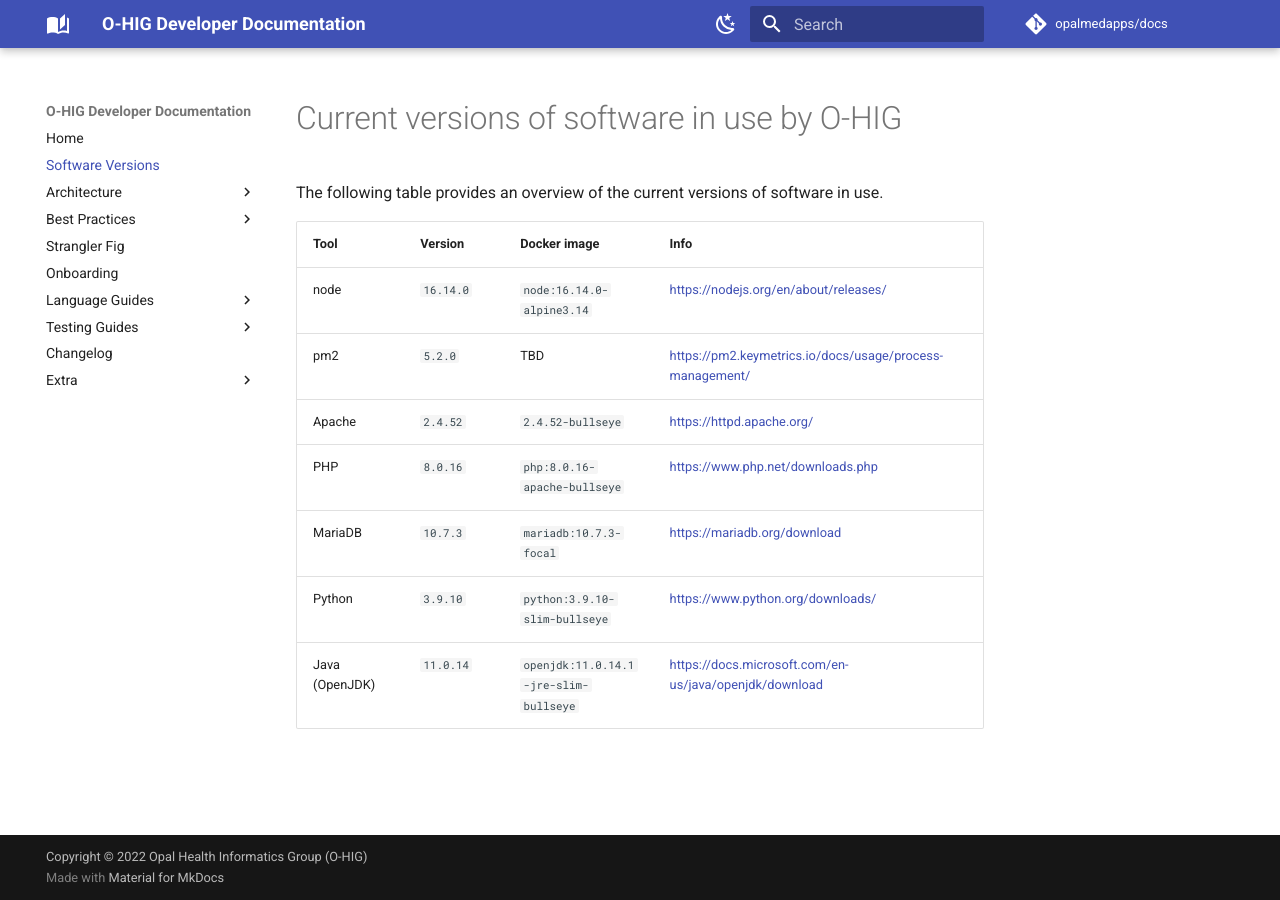
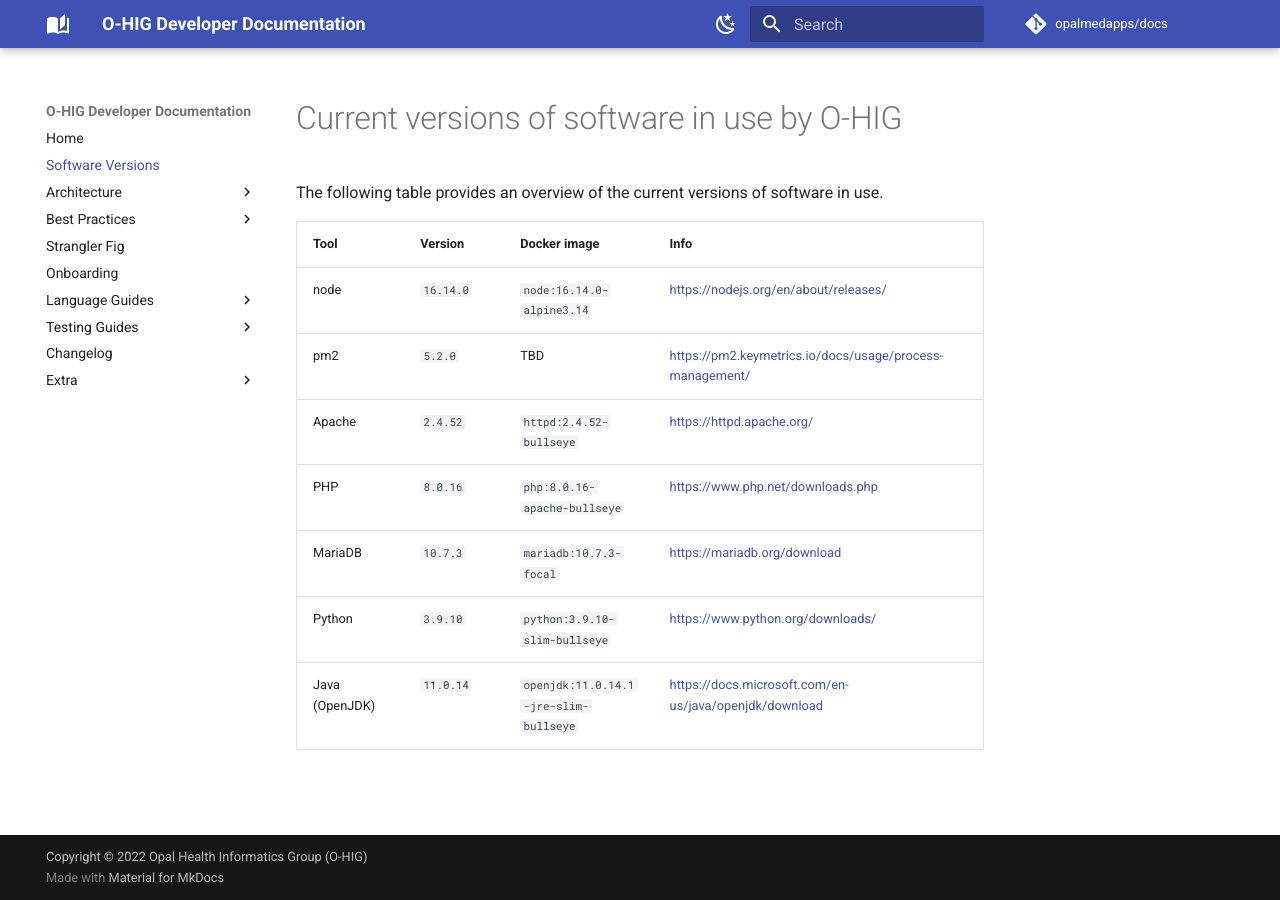
Before and after one commit to opalmedapps/docs, an MkDocs documentation site: the page built from docs/software_versions.md, in a window 1280 px wide. Built offline with MkDocs 1.6.1 and Material for MkDocs 9.7.7, drawn with Linux system fonts in a browser that asks for light colours; comment, search, counter and statistics services are not loaded.

Commit message:
chore: Add Dockerfile for image versions
Try to see if Renovate will update this Dockerfile.

```diff
--- a/docs/software_versions.md
+++ b/docs/software_versions.md
@@ -6,7 +6,7 @@
 | -------------- | ----------- | ------------ | ----- |
 | node           | `16.14.0`   | `node:16.14.0-alpine3.14` | https://nodejs.org/en/about/releases/ |
 | pm2            | `5.2.0`     | TBD | https://pm2.keymetrics.io/docs/usage/process-management/ |
-| Apache         | `2.4.52`    | `2.4.52-bullseye` | https://httpd.apache.org/ |
+| Apache         | `2.4.52`    | `httpd:2.4.52-bullseye` | https://httpd.apache.org/ |
 | PHP            | `8.0.16`    | `php:8.0.16-apache-bullseye` | https://www.php.net/downloads.php |
 | MariaDB        | `10.7.3`    | `mariadb:10.7.3-focal` | https://mariadb.org/download |
 | Python         | `3.9.10`    | `python:3.9.10-slim-bullseye` | https://www.python.org/downloads/ |
```
Also changed, not shown: 1 other file.
